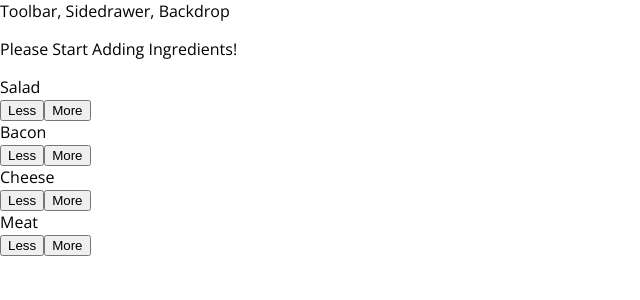
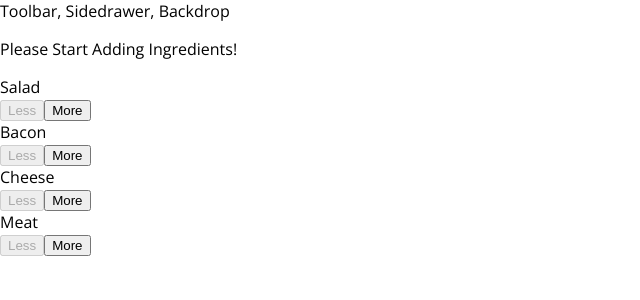
Before and after one commit to samuelchen1213/react-burger-builder, a React app: page / in a window 1280 px wide. Shown: the top 300 px of the page, without its empty margins (0-640 px from the left). Built offline with nearby package versions, Linux system fonts and the light colour scheme.

Commit message:
💾Added Methods: addIngredientHandler, removeIngredientHandler

```diff
--- a/src/Components/Burger/BuildControls/BuildControl/BuildControl.js
+++ b/src/Components/Burger/BuildControls/BuildControl/BuildControl.js
@@ -4,8 +4,17 @@
 const buildControl = (props) => (
     <div className={classes.BuildControl}>
         <div className={classes.Label}>{props.label}</div>
-        <button className={classes.Less}>Less</button>
-        <button className={classes.More}>More</button>
+        <button
+            className={classes.Less}
+            onClick={props.removed}
+            disabled={props.disabled}>
+                Less
+        </button>
+        <button
+            className={classes.More}
+            onClick={props.added}>
+                More
+        </button>
     </div>
 );
 
--- a/src/Components/Burger/BuildControls/BuildControls.js
+++ b/src/Components/Burger/BuildControls/BuildControls.js
@@ -15,7 +15,9 @@
             <BuildControl
                 key={ctrl.label}
                 label={ctrl.label}
-                ingredientAdded={props.ingredientAdded}/>
+                added={() => props.ingredientAdded(ctrl.type)}
+                removed={() => props.ingredientRemoved(ctrl.type)}
+                disabled={props.disabled[ctrl.type]}/>
         ))}
     </div>
 );
--- a/src/Containers/BurgerBuilder/BurgerBuilder.js
+++ b/src/Containers/BurgerBuilder/BurgerBuilder.js
@@ -11,8 +11,6 @@
 }
 
 class BurgerBuilder extends Component {
-
-
     state = {
         ingredients: {
             salad: 0,
@@ -23,7 +21,7 @@
         totalPrice: 4
     }
 
-    addIngredientHandler (type) {
+    addIngredientHandler = (type) => {
         const oldCount = this.state.ingredients[type];
         const updatedCount = oldCount + 1;
         const updatedIngredients = {
@@ -38,15 +36,40 @@
         this.setState({totalPrice: newPrice, ingredients: updatedIngredients});
     }
 
-    removeIngredientHandler (type) {
+    removeIngredientHandler = (type) => {
+        const oldCount = this.state.ingredients[type];
+        if ( oldCount <= 0 ) {
+            return;
+        }
+        const updatedCount = oldCount - 1;
+        const updatedIngredients = {
+            ...this.state.ingredients
+        };
+        updatedIngredients[type] = updatedCount;
+        const priceDeduction = INGREDIENT_PRICES[type];
+        const oldPrice = this.state.totalPrice;
+        const newPrice = oldPrice - priceDeduction;
+        this.setState( { totalPrice: newPrice, ingredients: updatedIngredients } );
 
     }
 
     render() {
+        const disabledInfo = {
+            ...this.state.ingredients
+        };
+
+        // True values for those that are zero, false otherwise
+        for(let key in disabledInfo) {
+            disabledInfo[key] = disabledInfo[key] <= 0
+        }
+
         return (
             <Aux>
                 <Burger ingredients={this.state.ingredients}/>
-                <BuildControls ingredientAdded={this.addIngredientHandler}/>
+                <BuildControls
+                    ingredientAdded={this.addIngredientHandler}
+                    ingredientRemoved={this.removeIngredientHandler}
+                    disabled={disabledInfo}/>
             </Aux>
         );
     }
```
